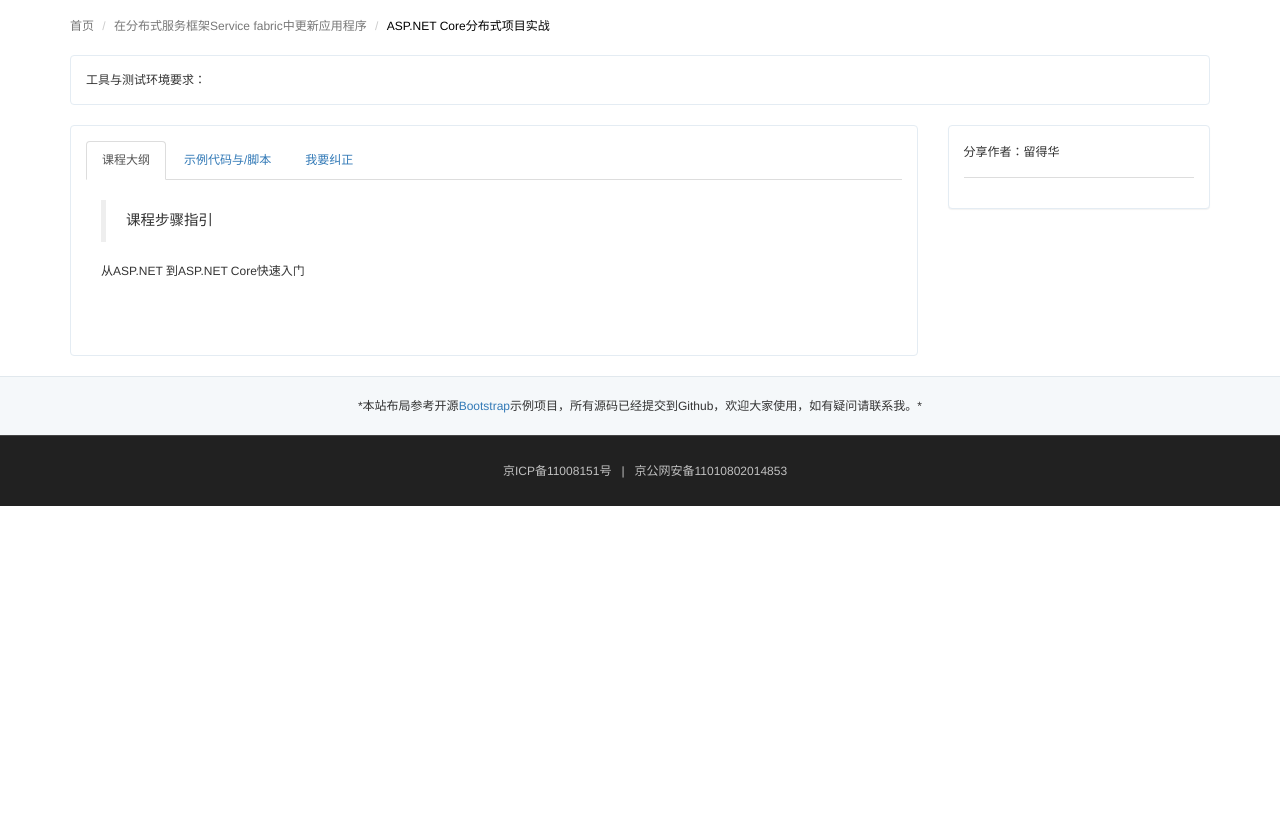
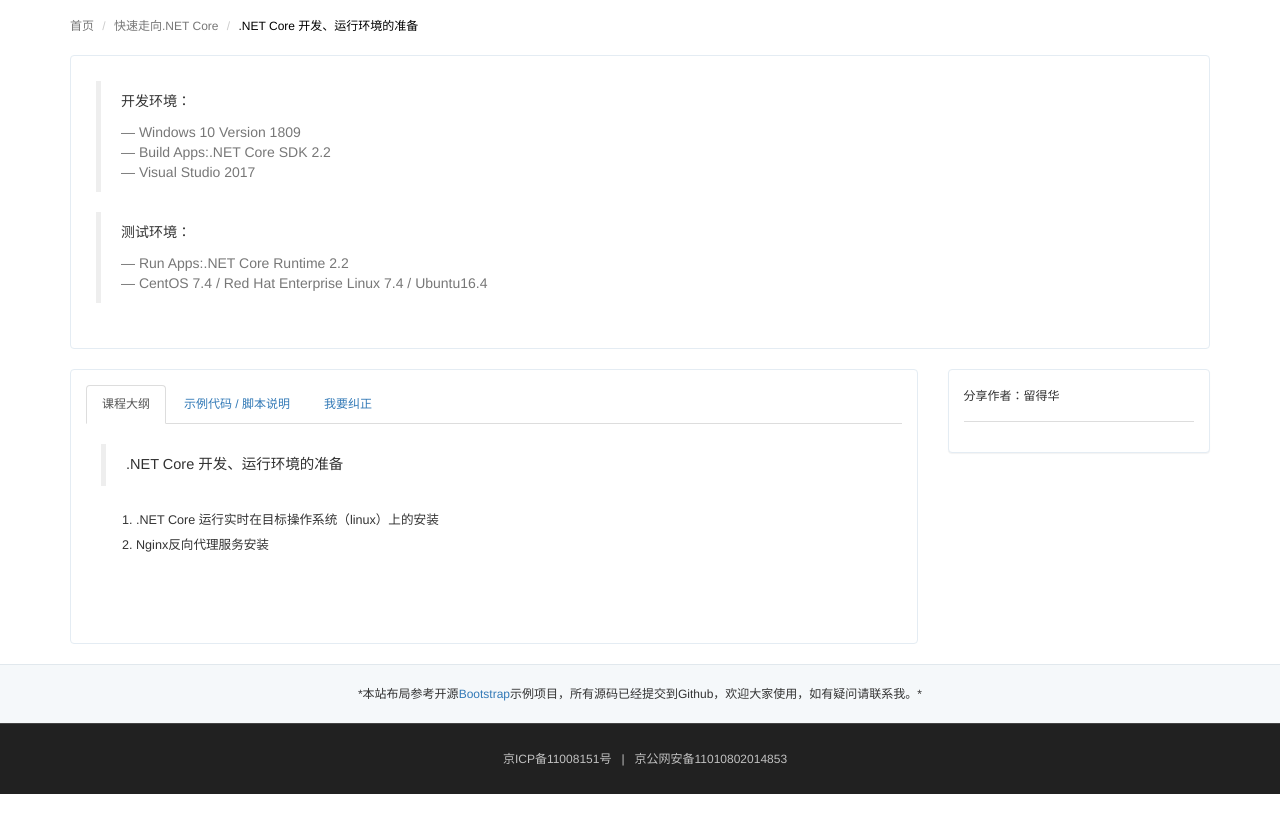
Before and after one commit to chenzuo/Session.Share.Web, a website: page session/start01.html in a window 1280 px wide. Shown: the part 53-867 px from the top of the page. Before the commit the page ends 800 px from the top, so only its background shows below. Drawn offline with nearby package versions, Linux system fonts and the light colour scheme.

Commit message:
增加课程详细布局页面

```diff
--- a/css/session.css
+++ b/css/session.css
@@ -34,7 +34,13 @@ body {
 
 .course-detail-section .course-detail-top {
     padding-right: 130px;
+    padding: 10px;
 }
+
+.blockquote-title-p {
+    font-size: 14px;
+}
+
 
 .es-section {
     background: #fff;
@@ -114,6 +120,14 @@ body {
 }
 
 .piece-body {
-    margin: 5px auto 20px;
-    padding: 0 30px 0 15px;
+    margin: 0;
+    padding: 0;
 }
+
+.piece-body-content {
+    margin: 2px auto 20px;
+    padding: 0 0 0 10px;
+    line-height: 200%;
+    font-weight: 400;
+    font-size: 105%;
+}
--- a/session/start01.html
+++ b/session/start01.html
@@ -7,7 +7,7 @@
     <meta http-equiv="X-UA-Compatible" content="ie=edge" />
     <meta name="description" content="" />
     <meta name="author" content="" />
-    <link rel="icon" href="favicon.ico" />
+    <link rel="icon" href="../favicon.ico" />
     <title>Document</title>
     <link href="/node_modules/bootstrap/dist/css/bootstrap.css" rel="stylesheet" />
     <link href="/node_modules/normalize.css/" rel="stylesheet" />
@@ -20,7 +20,8 @@
     <nav class="navbar navbar-inverse navbar-fixed-top">
         <div class="container">
             <div class="navbar-header">
-                <button type="button" class="navbar-toggle collapsed" data-toggle="collapse" data-target="#navbar" aria-expanded="false" aria-controls="navbar">
+                <button type="button" class="navbar-toggle collapsed" data-toggle="collapse" data-target="#navbar"
+                    aria-expanded="false" aria-controls="navbar">
                     <span class="sr-only">Toggle navigation</span>
                     <span class="icon-bar"></span>
                     <span class="icon-bar"></span>
@@ -42,12 +43,25 @@
     <div class="container">
         <ol class="breadcrumb breadcrumb-o">
             <li>首页</li>
-            <li>在分布式服务框架Service fabric中更新应用程序</li>
-            <li class="active">ASP.NET Core分布式项目实战 </li>
+            <li>快速走向.NET Core</li>
+            <li class="active">.NET Core 开发、运行环境的准备</li>
         </ol>
         <div class="es-section course-detail-section clearfix">
             <div class="course-detail-top clearfix">
-                <span>工具与测试环境要求：</span>
+                <div>
+                    <blockquote>
+                        <P class="blockquote-title-p">开发环境：</P>
+                        <small>Windows 10 Version 1809</small>
+                        <small>Build Apps:.NET Core SDK 2.2</small>
+                        <small>Visual Studio 2017 </small>
+                    </blockquote>
+                    <blockquote>
+                        <p class="blockquote-title-p">测试环境：</p>
+                        <small>Run Apps:.NET Core Runtime 2.2</small>
+                        <small>CentOS 7.4 / Red Hat Enterprise Linux 7.4 / Ubuntu16.4</small>
+                    </blockquote>
+                </div>
+
             </div>
             <div class="course-detail-bottom"></div>
         </div>
@@ -60,16 +74,21 @@
                     <div class="nav-btn-tab">
                         <ul class="nav nav-tabs">
                             <li class="active"><a>课程大纲</a></li>
-                            <li><a>示例代码与/脚本</a></li>
+                            <li><a>示例代码 / 脚本说明</a></li>
                             <li><a>我要纠正</a></li>
                         </ul>
                     </div>
                     <div class="es-piece">
                         <div class="piece-header">
-                            <div class="piece-header-title">课程步骤指引</div>
+                            <div class="piece-header-title">.NET Core 开发、运行环境的准备</div>
                         </div>
                         <div class="piece-body clearfix">
-                            <p>从ASP.NET 到ASP.NET Core快速入门 </p>
+                            <div class="piece-body-content">
+                                <ol>
+                                    <li>.NET Core 运行实时在目标操作系统（linux）上的安装</li>
+                                    <li>Nginx反向代理服务安装</li>
+                                </ol>
+                            </div>
                         </div>
                     </div>
                 </section>
```
